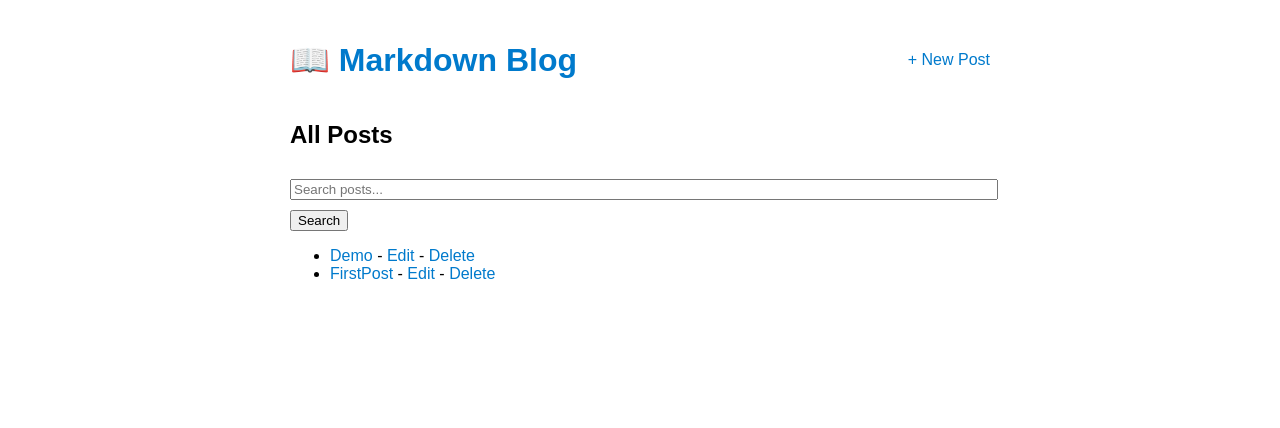
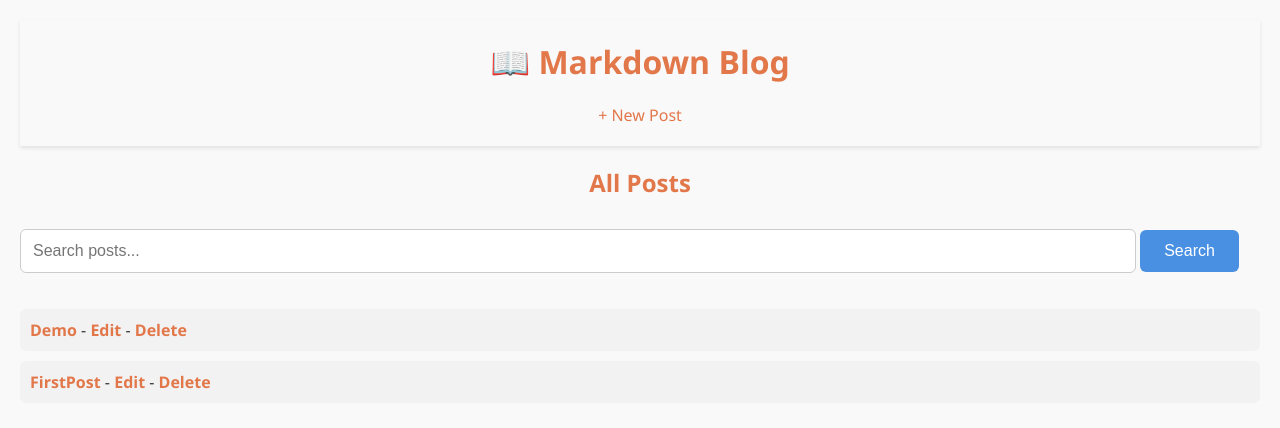
Before and after one commit to Arghya-Dutta1/Markdown-Blog, a Flask app: page / in a window 1280 px wide. Shown: the top 428 px of the page. Run offline with Flask 3, Linux system fonts and the light colour scheme.

Commit message:
Updated Styling

```diff
--- a/static/style.css
+++ b/static/style.css
@@ -1,19 +1,106 @@
 body {
-    font-family: Arial, sans-serif;
+    font-family: 'Segoe UI', Tahoma, Geneva, Verdana, sans-serif;
+    background: #f9f9f9;
+    color: #333;
+    margin: 20px;
+    padding: 0;
+}
+
+header {
+    /* background-color: #4a90e2; */
+    padding: 20px 40px;
+    color: white;
+    text-align: center;
+    box-shadow: 0 2px 4px rgba(0,0,0,0.1);
+}
+
+h1, h2, h3 {
+    margin-top: 0;
+}
+
+h2{
+    text-align: center;
+    color: #e2774a;
+    margin-top: 20px;
+}
+
+a {
+    color: #e2774a;
+    text-decoration: none;
+}
+
+a:hover {
+    color: #4a90e2;
+}
+
+.container {
+    max-width: 800px;
+    margin: 40px auto;
+    padding: 0 20px;
+    background: white;
+    border-radius: 10px;
+    box-shadow: 0 0 10px rgba(0,0,0,0.05);
+}
+
+#search{
+    width: 90%;
+}
+
+form input[type="text"],
+form textarea {
+    width: 100%;
+    padding: 12px;
+    margin: 10px 0 20px;
+    border: 1px solid #ccc;
+    border-radius: 6px;
+    box-sizing: border-box;
+    font-size: 16px;
+}
+
+form button {
+    background-color: #4a90e2;
+    color: white;
+    padding: 12px 24px;
+    border: none;
+    border-radius: 6px;
+    cursor: pointer;
+    font-size: 16px;
+    transition: background-color 0.3s;
+}
+
+form button:hover {
+    background-color: #357ab8;
+}
+
+ul {
+    list-style: none;
+    padding: 0;
+}
+
+ul li {
+    margin: 10px 0;
+    padding: 10px;
+    background: #f2f2f2;
+    border-radius: 6px;
+}
+
+ul li a {
+    font-weight: bold;
+}
+
+.tag {
+    display: inline-block;
+    background-color: #eee;
+    padding: 4px 8px;
+    margin: 2px;
+    border-radius: 4px;
+    font-size: 14px;
+}
+
+footer {
+    text-align: center;
     padding: 20px;
-    max-width: 700px;
-    margin: auto;
+    font-size: 14px;
+    color: #777;
+    margin-top: 40px;
 }
-header {
-    display: flex;
-    justify-content: space-between;
-    align-items: center;
-}
-a {
-    text-decoration: none;
-    color: #007acc;
-}
-textarea, input {
-    width: 100%;
-    margin: 10px 0;
-}
--- a/templates/index.html
+++ b/templates/index.html
@@ -4,7 +4,7 @@
 <h2>All Posts</h2>
 
 <form method="get" action="{{ url_for('index') }}">
-    <input type="text" name="q" placeholder="Search posts..." value="{{ request.args.get('q', '') }}">
+    <input id="search" type="text" name="q" placeholder="Search posts..." value="{{ request.args.get('q', '') }}">
     <button type="submit">Search</button>
 </form>
 
```
